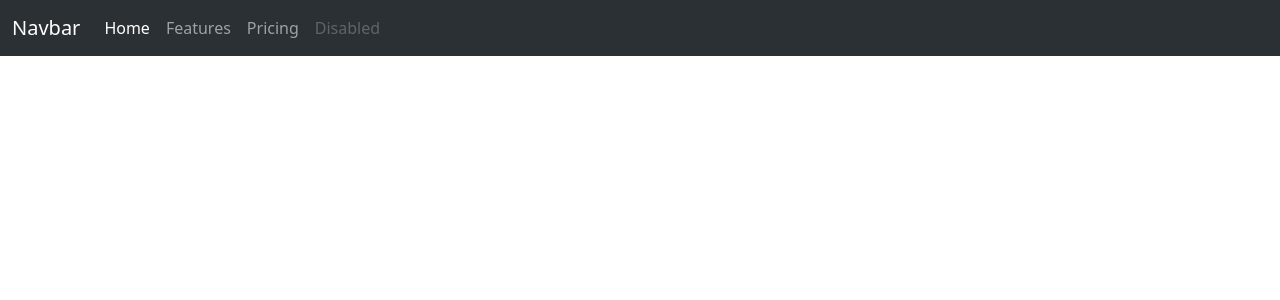
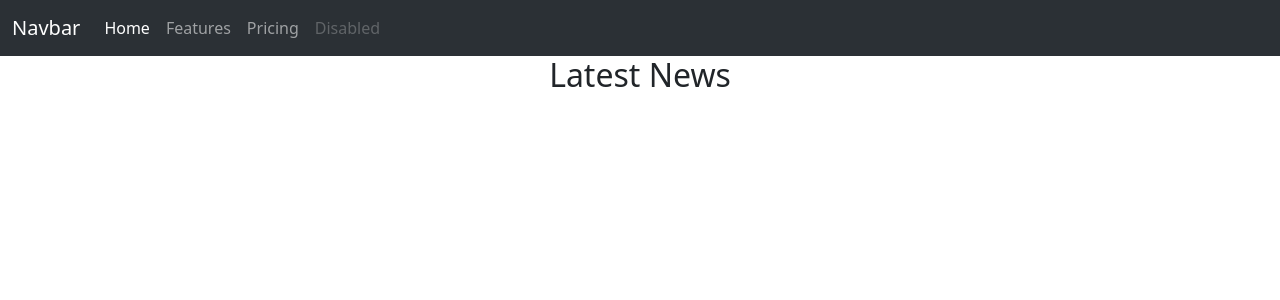
Before and after one commit to Asna1303/NEWS-MAG-REACT-BOOTSTRAP, a React (Create React App) app: page / in a window 1280 px wide. Shown: the top 300 px of the page. Built offline with nearby package versions, Linux system fonts and the light colour scheme.

Commit message:
added newsboard component to app.js and imported it

```diff
--- a/src/App.js
+++ b/src/App.js
@@ -1,4 +1,5 @@
 import Navbar from "./Components/Navbar"
+import Newsboard from "./Components/Newsboard"
 
 
 
@@ -6,6 +7,7 @@ const App = () => {
   return (
     <div>
      <Navbar/>
+     <Newsboard/>
     </div>
   )
 }
```
